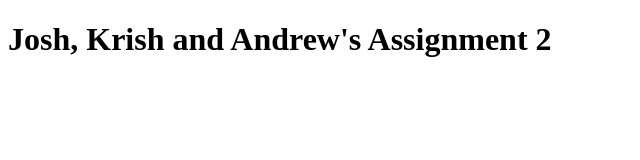
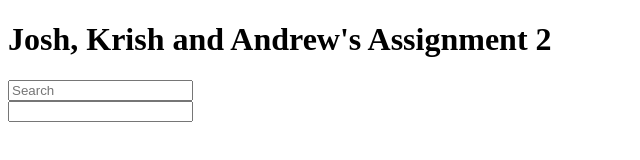
Before and after one commit to jhersh4/assignment_2, a plain HTML site: page index.html in a window 1280 px wide. Shown: the whole page, without its empty margins (0-640 px from the left). Drawn offline with Linux system fonts and the light colour scheme.

Commit message:
edits to css

```diff
--- a/index.html
+++ b/index.html
@@ -11,6 +11,14 @@
         </div>
         <form action="">
 
+        <div class="search">
+            <input type="text" placeholder="Search">
+        </div>
+
+        <div class="results">
+            <input type="text">
+        </div>
+
         </form>
         <script src="" async defer></script>
     </body>
```
